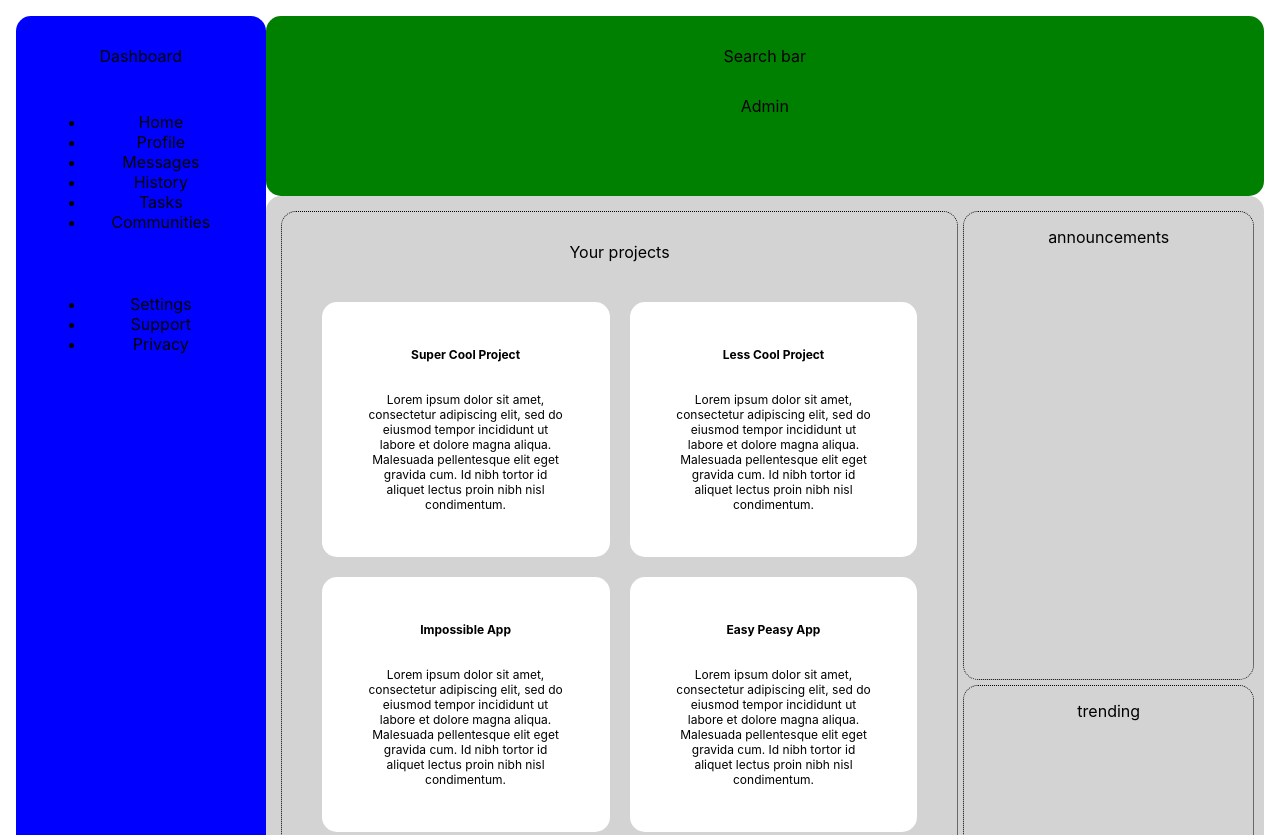
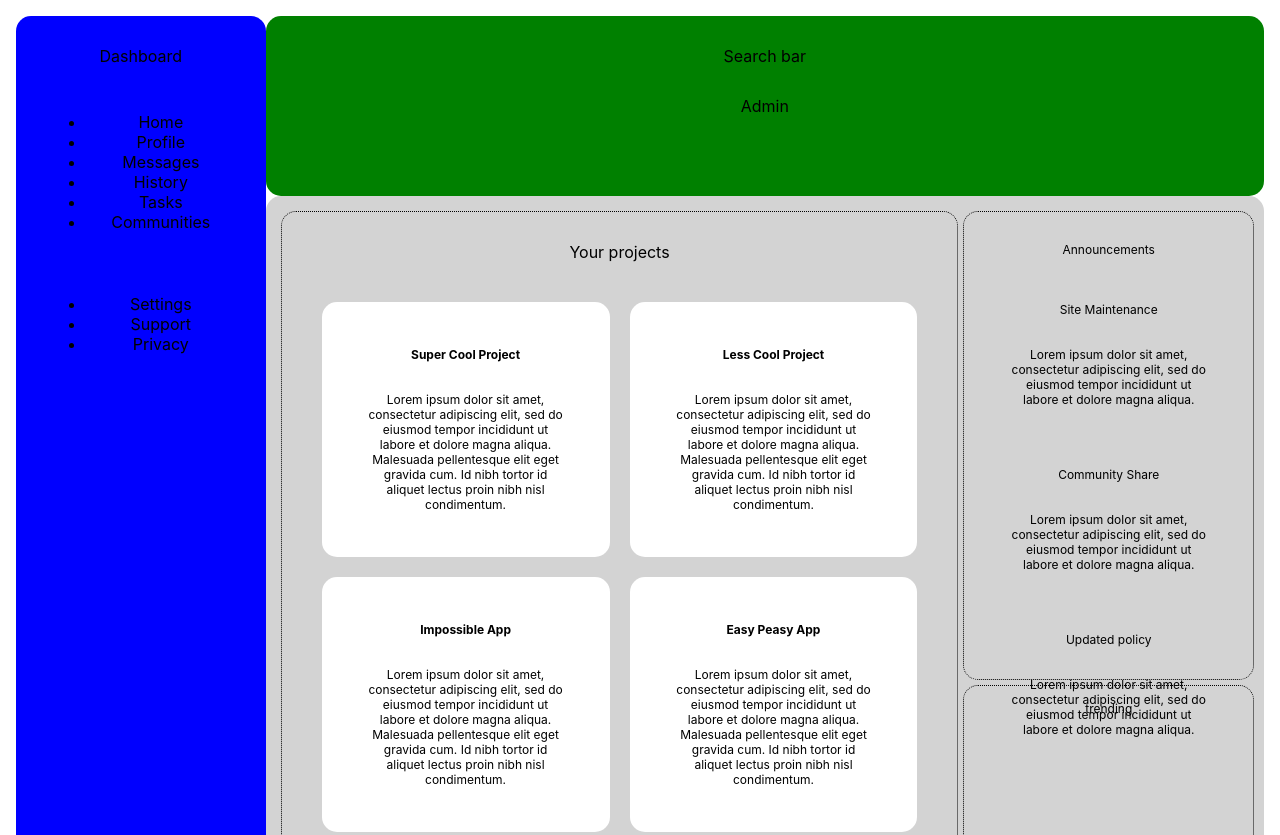
Before and after one commit to saltxd/admin-dashboard, a plain HTML site: page index.html in a window 1280 px wide. Shown: the top 835 px of the page. Drawn offline with Linux system fonts and the light colour scheme.

Commit message:
Display flex for announcements section

```diff
--- a/index.html
+++ b/index.html
@@ -87,7 +87,22 @@
               </div>
         </div>
 
-        <div class="announcement-section">announcements</div>
+        <div class="announcement-section">
+            <div class="announcements-header">Announcements</div>
+            <div class="announcements-container">
+                <div class="announcements-heading">Site Maintenance</div>
+                <div class="announcements-text">Lorem ipsum dolor sit amet, consectetur adipiscing elit, sed do eiusmod tempor incididunt ut labore et dolore magna aliqua.</div>
+            </div>
+            <div class="announcements-container">
+                <div class="announcements-heading">Community Share</div>
+                <div class="announcements-text">Lorem ipsum dolor sit amet, consectetur adipiscing elit, sed do eiusmod tempor incididunt ut labore et dolore magna aliqua.</div>
+            </div>
+            <div class="announcements-container">
+                <div class="announcements-heading">Updated policy</div>
+                <div class="announcements-text">Lorem ipsum dolor sit amet, consectetur adipiscing elit, sed do eiusmod tempor incididunt ut labore et dolore magna aliqua.</div>
+            </div>
+        </div>
+
         <div class="trending-section">trending</div>
       </div>
 
--- a/style.css
+++ b/style.css
@@ -79,4 +79,12 @@ body, html {
 .trending-section,
 .announcement-section{
     grid-column: 2 / 3;
+    font-size: 12px;
+    display: grid;
+    grid-template-columns: 1fr;
 }
+
+.announcements-container{
+    display: flex;
+    flex-direction: column;
+}
```
